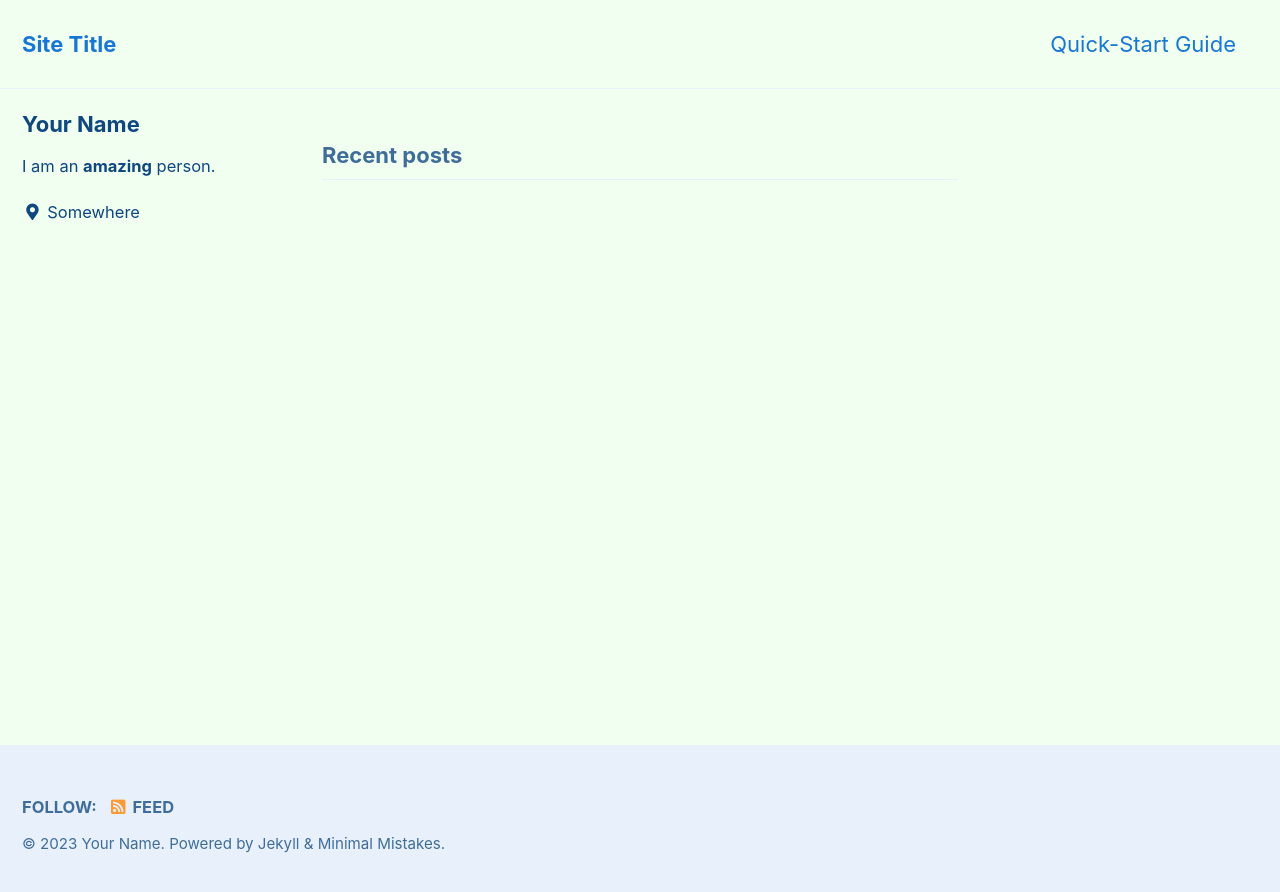
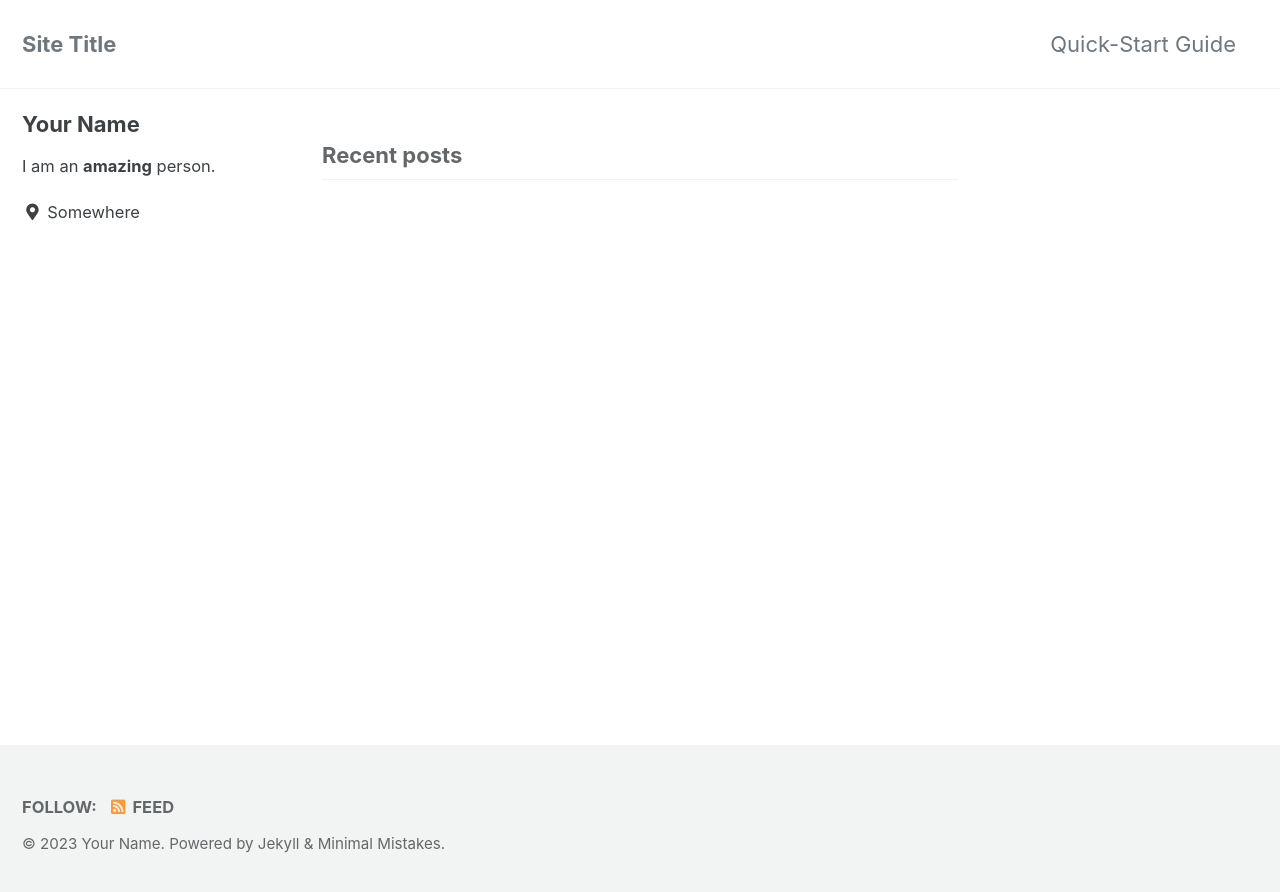
Before and after one commit to mungilokoo/mungilokoo.github.io, a Jekyll site: the page built from index.html, in a window 1280 px wide. Shown: the top 892 px of the page. Built offline with Jekyll 4.4.1, drawn with Linux system fonts in a browser that asks for light colours; cached includes are drawn as plain includes; the list of posts is cut into pages by our own code.

Commit message:
Update _config.yml

```diff
--- a/_config.yml
+++ b/_config.yml
@@ -10,9 +10,9 @@
 # Review documentation to determine if you should use `theme` or `remote_theme`
 # https://mmistakes.github.io/minimal-mistakes/docs/quick-start-guide/#installing-the-theme
 
-# theme                  : "minimal-mistakes-jekyll"
+theme                  : "minimal-mistakes-jekyll"
 # remote_theme           : "mmistakes/minimal-mistakes"
-minimal_mistakes_skin    : "aqua" # "air", "aqua", "contrast", "dark", "dirt", "neon", "mint", "plum", "sunrise"
+# minimal_mistakes_skin    : "aqua" # "air", "aqua", "contrast", "dark", "dirt", "neon", "mint", "plum", "sunrise"
 
 # Site Settings
 locale                   : "en-US"
```
